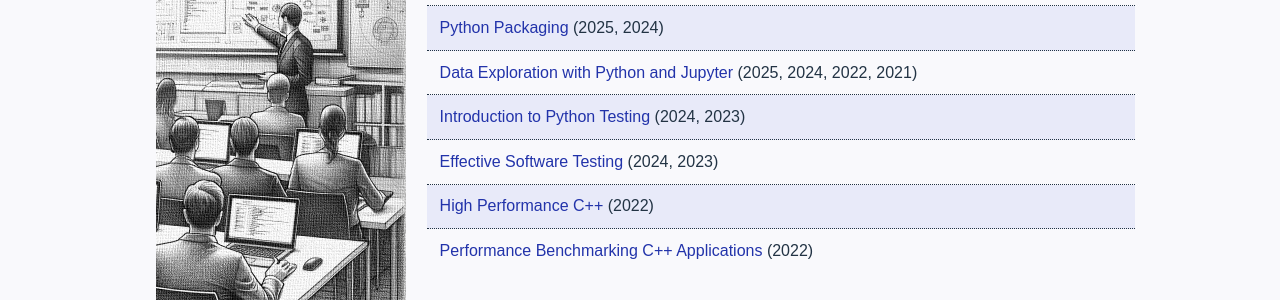
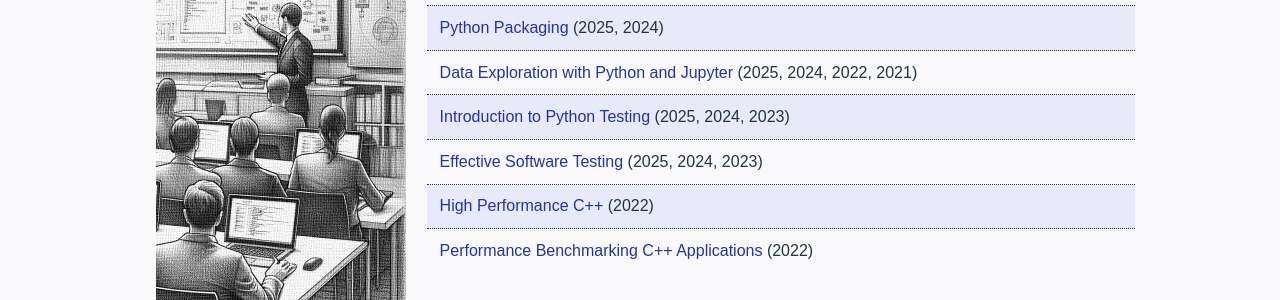
Before and after one commit to lkeegan/lkeegan.github.io, a Jekyll site: the page built from teaching.md, in a window 1280 px wide and 900 px high. Shown: the part 317-617 px from the top of the window. Built offline with Jekyll 4.4.1, drawn with Linux system fonts in a browser that asks for light colours.

Commit message:
add 2025 courses

```diff
--- a/_data/teaching.yml
+++ b/_data/teaching.yml
@@ -14,11 +14,11 @@
       title: Data Exploration with Python and Jupyter
       link: https://ssciwr.github.io/jupyter-data-exploration/
 
-    - year: 2024, 2023
+    - year: 2025, 2024, 2023
       title: Introduction to Python Testing
       link: https://ssciwr.github.io/python-testing-intro/
 
-    - year: 2024, 2023
+    - year: 2025, 2024, 2023
       title: Effective Software Testing
       link: https://ssciwr.github.io/effective-software-testing/
 
```
Also changed, not shown: .pre-commit-config.yaml.
